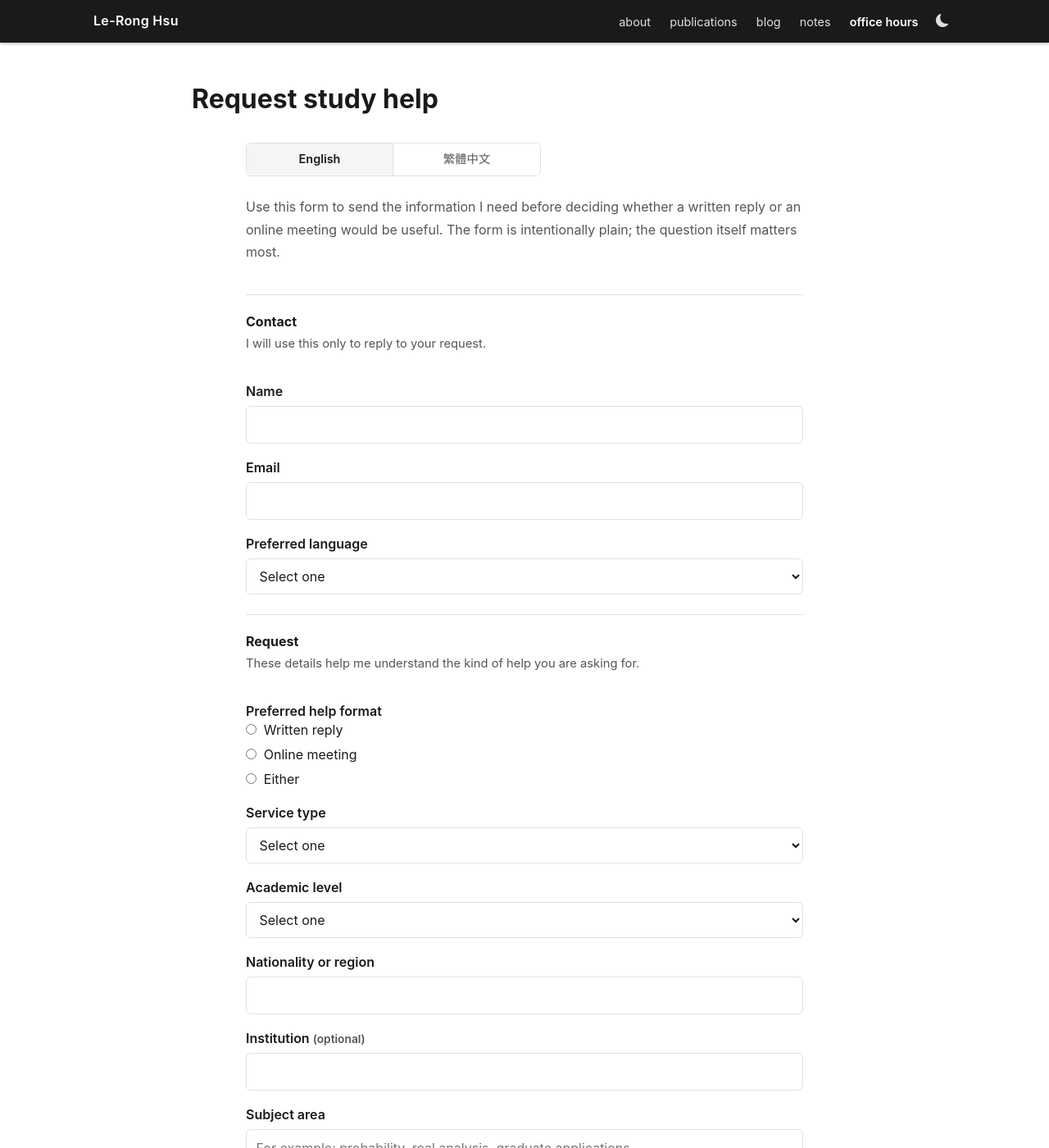
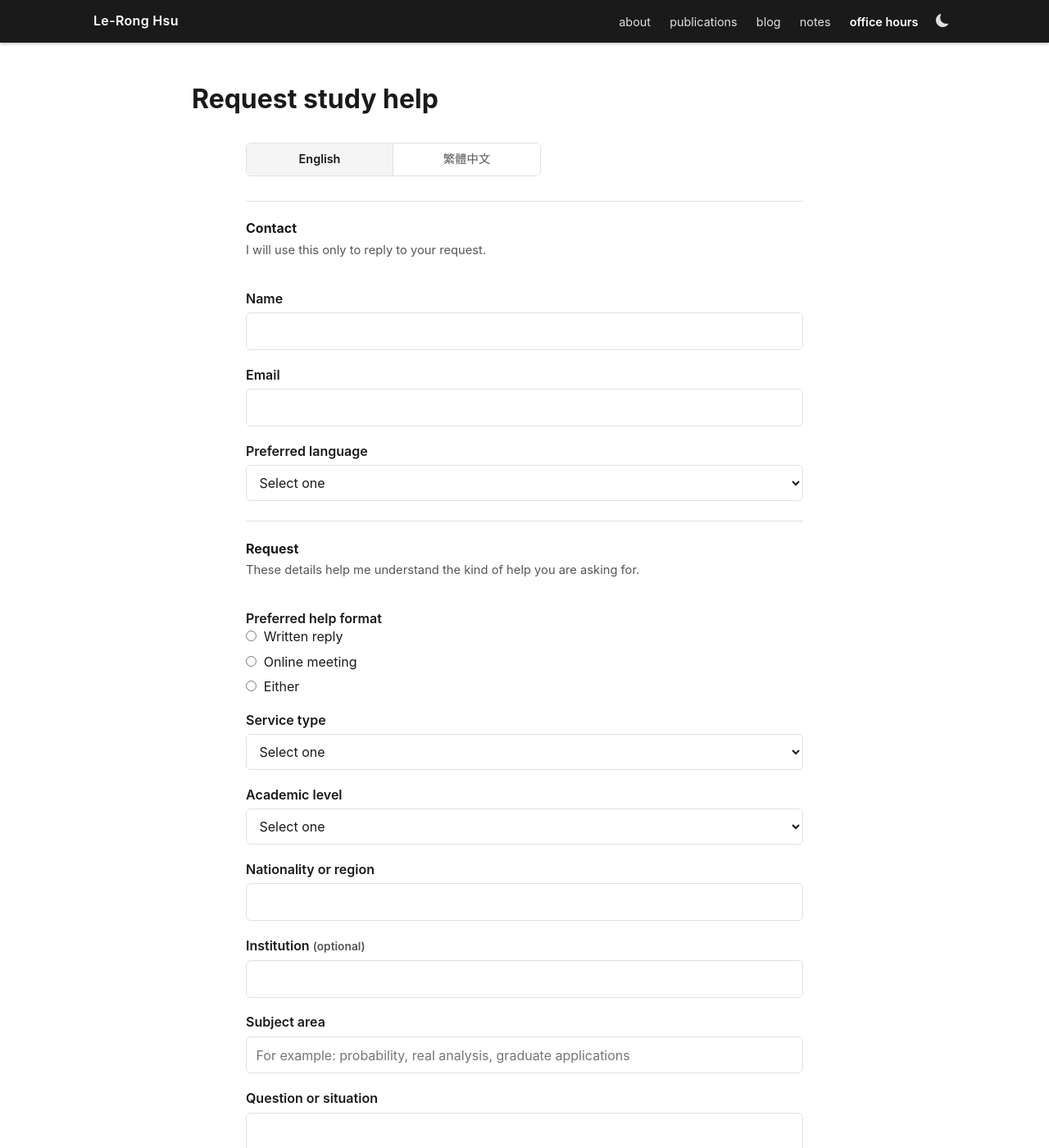
Before and after one commit to levi-hsu/levi-hsu.github.io, a Jekyll site: the page built from _pages/office-hours-apply.html, in a window 1280 px wide and 1400 px high. Shown: the whole window at 82% size. Built offline with Jekyll 4.4.1, drawn with Linux system fonts in a browser that asks for light colours; some of the changed text lies outside the part shown.

Commit message:
20260602-10

```diff
--- a/_pages/office-hours-apply.html
+++ b/_pages/office-hours-apply.html
@@ -10,17 +10,17 @@
     <button class="language-option" type="button" data-lang-switch="zh">繁體中文</button>
   </div>
 
-  <div data-lang-panel="en">
+  <!-- <div data-lang-panel="en">
     <p class="form-intro">
       Use this form to send the information I need before deciding whether a written reply or an online meeting would be useful. The form is intentionally plain; the question itself matters most.
     </p>
-  </div>
+  </div> -->
 
-  <div data-lang-panel="zh" hidden>
+  <!-- <div data-lang-panel="zh" hidden>
     <p class="form-intro">
       請填寫提供我判斷的資訊。表單刻意保持簡單，最重要的是問題本身。
     </p>
-  </div>
+  </div> -->
 
   <form action="https://formspree.io/f/mwvzgalp" method="POST" enctype="multipart/form-data">
     <input type="hidden" name="subject" value="New free learning help request">
@@ -115,9 +115,15 @@
     </div>
 
     <div class="form-field">
-      <label for="problem-photos"><span data-lang-panel="en">Photos of problem set or notes</span><span data-lang-panel="zh" hidden>問題集或筆記照片</span></label>
-      <input id="problem-photos" name="problem_photos[]" type="file" accept="image/jpeg,image/png" multiple>
-      <p class="field-note"><span data-lang-panel="en">Optional. Upload up to 5 photos. JPG and PNG only.</span><span data-lang-panel="zh" hidden>選填。最多上傳 5 張照片，僅限 JPG 與 PNG。</span></p>
+      <label><span data-lang-panel="en">Problem set, notes, or related files</span><span data-lang-panel="zh" hidden>問題集、筆記或相關檔案</span></label>
+      <div class="file-stack">
+        <input id="material-file-1" name="material_file_1" type="file" accept=".jpg,.jpeg,.png,.pdf,image/jpeg,image/png,application/pdf">
+        <input id="material-file-2" name="material_file_2" type="file" accept=".jpg,.jpeg,.png,.pdf,image/jpeg,image/png,application/pdf">
+        <input id="material-file-3" name="material_file_3" type="file" accept=".jpg,.jpeg,.png,.pdf,image/jpeg,image/png,application/pdf">
+        <input id="material-file-4" name="material_file_4" type="file" accept=".jpg,.jpeg,.png,.pdf,image/jpeg,image/png,application/pdf">
+        <input id="material-file-5" name="material_file_5" type="file" accept=".jpg,.jpeg,.png,.pdf,image/jpeg,image/png,application/pdf">
+      </div>
+      <p class="field-note"><span data-lang-panel="en">Optional. Upload up to 5 files. JPG, PNG, and PDF only.</span><span data-lang-panel="zh" hidden>選填。最多上傳 5 個檔案，僅限 JPG、PNG 與 PDF。</span></p>
     </div>
 
     <div class="form-field">
@@ -136,18 +142,6 @@
 </div>
 
 <script>
-  (function () {
-    var photoInput = document.getElementById('problem-photos');
-    if (!photoInput) return;
-
-    photoInput.addEventListener('change', function () {
-      if (photoInput.files.length > 5) {
-        photoInput.value = '';
-        window.alert('Please upload at most 5 photos.');
-      }
-    });
-  })();
-
   (function () {
     var buttons = document.querySelectorAll('[data-lang-switch]');
     var panels = document.querySelectorAll('[data-lang-panel]');
--- a/_sass/_office-hours.scss
+++ b/_sass/_office-hours.scss
@@ -163,6 +163,11 @@
     cursor: pointer;
   }
 
+  .file-stack {
+    display: grid;
+    gap: 0.55rem;
+  }
+
   select {
     cursor: pointer;
   }
```
Also changed, not shown: _pages/office-hours.md (+2 -2 lines).
